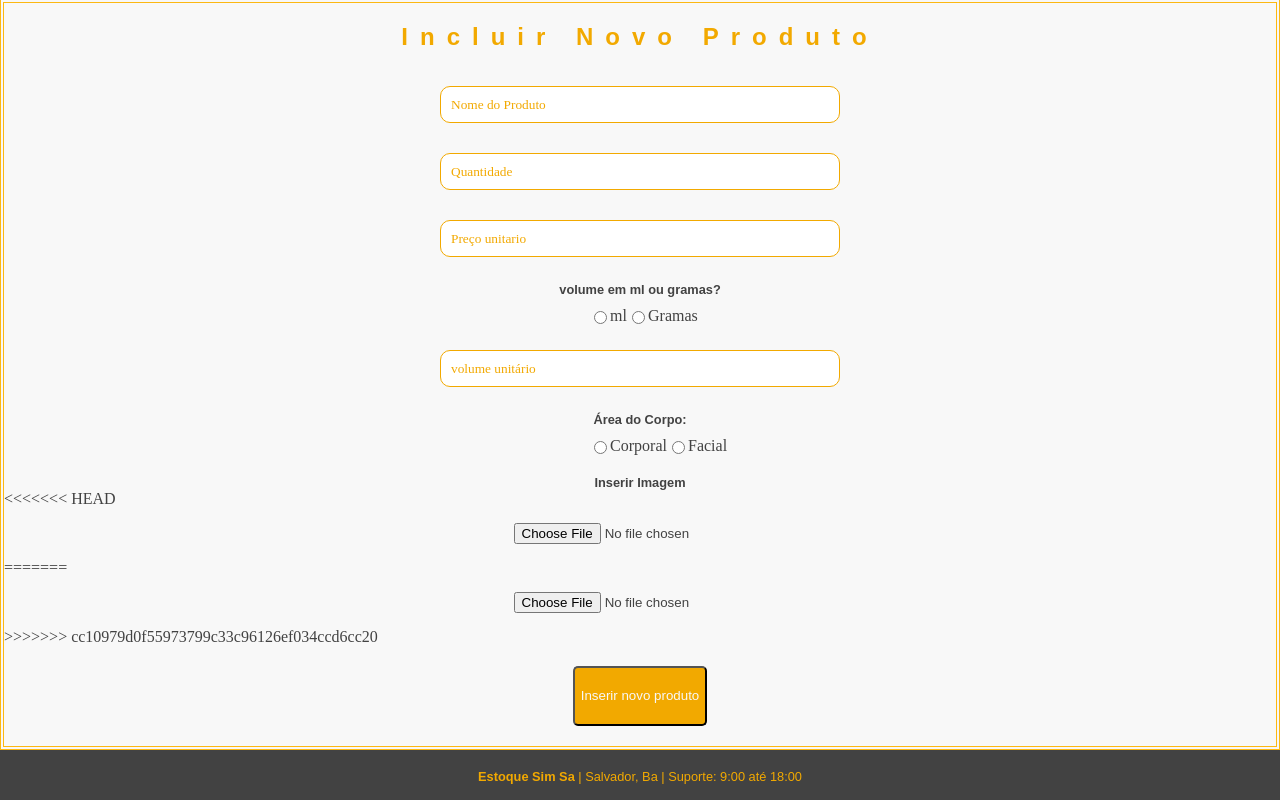
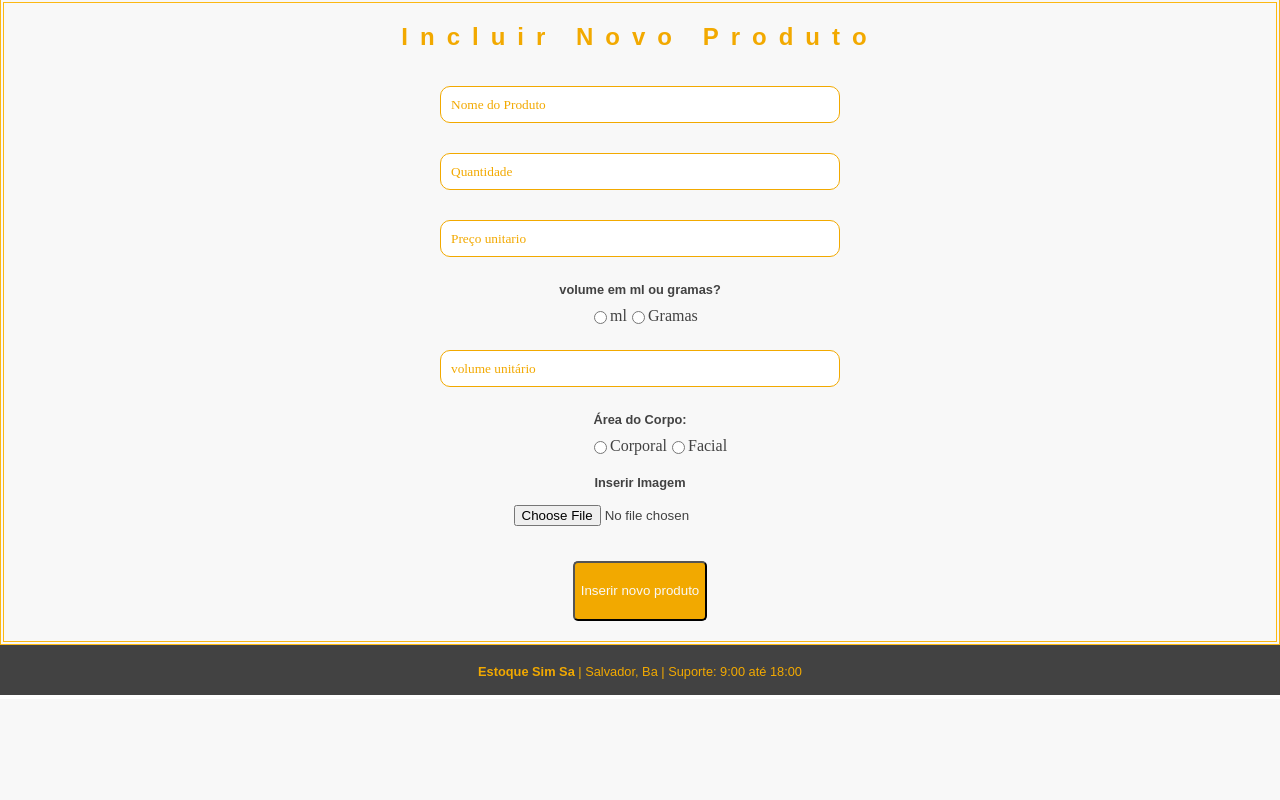
Before and after one commit to avatarrrrr/Estoque-SIM-SA, a Flask app: page /inserir in a window 1280 px wide. Shown: the part 101-901 px from the top of the page. After the commit the page ends 796 px from the top, so only its background shows below. Run offline with Flask 2, Linux system fonts and the light colour scheme.

Commit message:
Resolvendo conflito

```diff
--- a/Controle de estoque/python/templates/incluirProduto.html
+++ b/Controle de estoque/python/templates/incluirProduto.html
@@ -95,11 +95,7 @@
         </div>
 
         <label> Inserir Imagem </label>
-<<<<<<< HEAD
-        <input type="file" name="arquivo">
-=======
         <input type="file" name="imagem">
->>>>>>> cc10979d0f55973799c33c96126ef034ccd6cc20
 
         <input type="submit" value="Inserir novo produto" onclick="return clicar()">
     </form>
```
